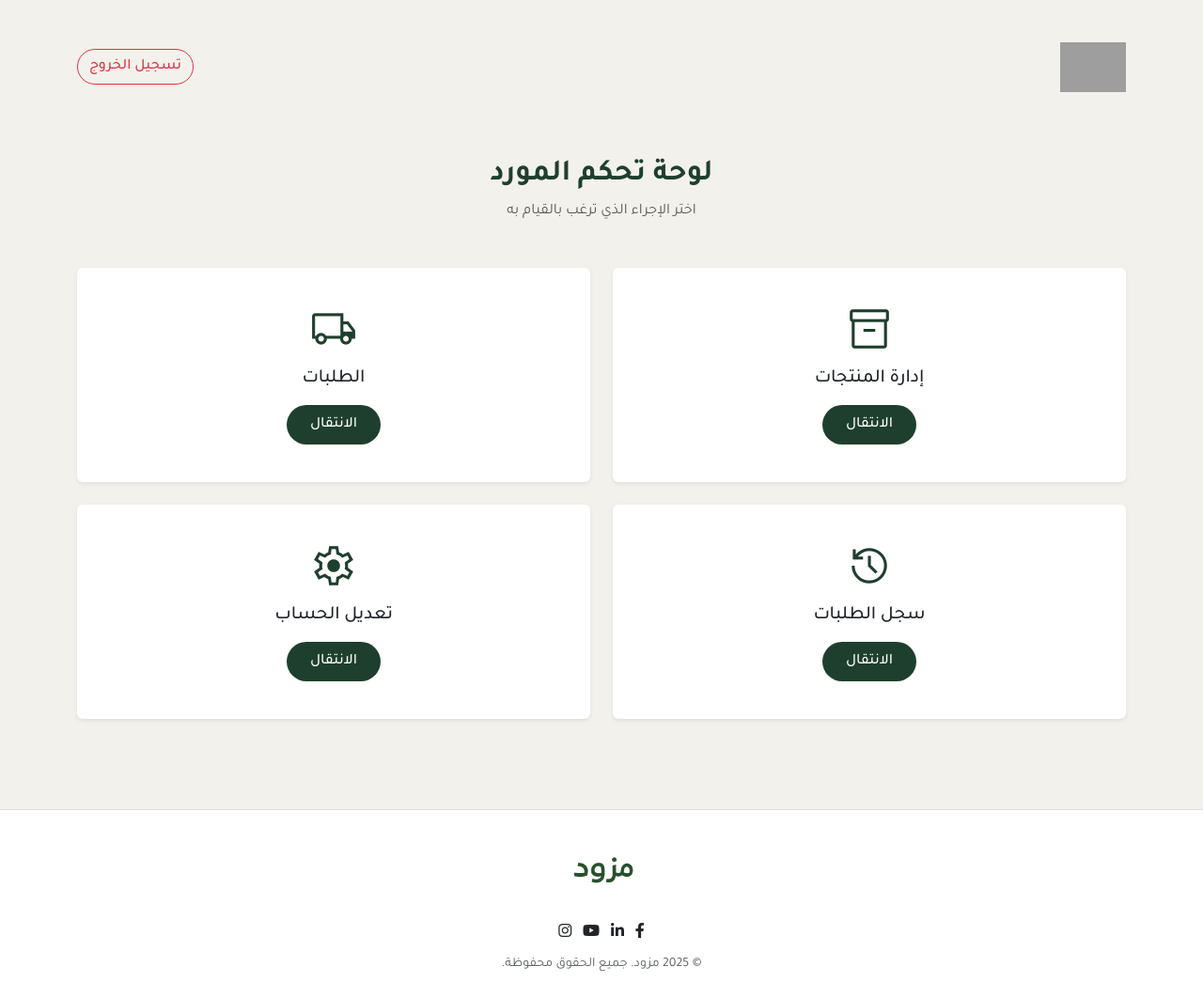
After one commit to wijx22/MuzawedProject, a Django app: page /supplier/ in a window 1280 px wide. The commit adds this page. Shown: the whole page at 94% size. Run offline with Django 5.2, Linux system fonts and the light colour scheme; grey boxes are pictures that could not be loaded.

Commit message:
fixing bugs

```diff
--- a/Muzawed/main/static/css/styles.css
+++ b/Muzawed/main/static/css/styles.css
@@ -4,7 +4,19 @@ body {
     font-family: 'Tajawal', sans-serif;
     background-color: #F3F1EC;
     color: #1F3F2E;
+    display: flex;
+    flex-direction: column;
+    min-height: 100vh;
 }
+/*     ترتيب اماكن الهيدر والفوتر    */
+main {
+    flex: 1;
+}
+
+html, body {
+    height: 100%;
+  }
+
 
 /*          الهيدر           */
 
@@ -130,7 +142,3 @@ a {
 a:hover {
   color: #6AA894;
 }
-
-main {
-    flex: 1;
-}
--- a/Muzawed/main/templates/main/supplier_base.html
+++ b/Muzawed/main/templates/main/supplier_base.html
@@ -22,31 +22,6 @@
         <img src="{% static 'img/logo.svg' %}" alt="مزود" width="70">
       </a>
 
-      <button class="navbar-toggler" type="button" data-bs-toggle="collapse" data-bs-target="#supplierNavbar"
-        aria-controls="supplierNavbar" aria-expanded="false" aria-label="تبديل القائمة">
-        <span class="navbar-toggler-icon"></span>
-      </button>
-
-      <div class="collapse navbar-collapse justify-content-center" id="supplierNavbar">
-        <ul class="navbar-nav text-center">
-          <li class="nav-item">
-            <a class="nav-link" href="#">الرئيسية</a>
-          </li>
-          <li class="nav-item">
-            <a class="nav-link" href="#">منتجاتي</a>
-          </li>
-          <li class="nav-item">
-            <a class="nav-link" href="#">الطلبات</a>
-          </li>
-          <li class="nav-item">
-            <a class="nav-link" href="#">سجل الطلبات</a>
-          </li>
-          <li class="nav-item">
-            <a class="nav-link" href="#">تعديل الحساب</a>
-          </li>
-        </ul>
-      </div>
-
       <div class="d-none d-lg-block">
         <a href="{% url 'accounts:log_out' %}" class="btn btn-outline-danger">تسجيل الخروج</a>
       </div>
@@ -54,8 +29,26 @@
     </div>
   </nav>
   <main>
-    {% block content %}
-    {% endblock %}
+    {% if messages %}
+    <div class="container mt-3">
+      {% for message in messages %}
+        {% if 'success' in message.tags %}
+          <div class="alert alert-success alert-dismissible fade show text-center" role="alert">
+        {% elif 'error' in message.tags %}
+          <div class="alert alert-danger alert-dismissible fade show text-center" role="alert">
+        {% elif 'warning' in message.tags %}
+          <div class="alert alert-warning alert-dismissible fade show text-center" role="alert">
+        {% else %}
+          <div class="alert alert-info alert-dismissible fade show text-center" role="alert">
+        {% endif %}
+            {{ message }}
+            <button type="button" class="btn-close" data-bs-dismiss="alert" aria-label="إغلاق"></button>
+          </div>
+      {% endfor %}
+    </div>
+  {% endif %}
+  {% block content %}
+  {% endblock %}
   </main>
 
 
--- /dev/null
+++ b/Muzawed/main/templates/main/supplier_index.html
@@ -0,0 +1,57 @@
+{% extends 'main/supplier_base.html' %}
+{% block title %}الرئيسية | المورد{% endblock %}
+
+{% block content %}
+
+<div class="container py-5">
+  <div class="text-center mb-5">
+    <h2 class="fw-bold" style="color: #1F3F2E;">لوحة تحكم المورد</h2>
+    <p class="text-muted">اختر الإجراء الذي ترغب بالقيام به</p>
+  </div>
+
+  <div class="row justify-content-center g-4">
+
+    <div class="col-md-6">
+      <div class="card h-100 text-center shadow-sm border-0 p-4">
+        <div class="card-body d-flex flex-column justify-content-center align-items-center">
+          <span class="material-symbols-outlined mb-3" style="font-size:50px; color: #1F3F2E;">inventory_2</span>
+          <h5 class="card-title mb-2">إدارة المنتجات</h5>
+          <a href="#" class="btn btn-primary-custom mt-2">الانتقال</a>
+        </div>
+      </div>
+    </div>
+
+    <div class="col-md-6">
+      <div class="card h-100 text-center shadow-sm border-0 p-4">
+        <div class="card-body d-flex flex-column justify-content-center align-items-center">
+          <span class="material-symbols-outlined mb-3" style="font-size:50px; color: #1F3F2E;">local_shipping</span>
+          <h5 class="card-title mb-2">الطلبات</h5>
+          <a href="#" class="btn btn-primary-custom mt-2">الانتقال</a>
+        </div>
+      </div>
+    </div>
+
+    <div class="col-md-6">
+      <div class="card h-100 text-center shadow-sm border-0 p-4">
+        <div class="card-body d-flex flex-column justify-content-center align-items-center">
+          <span class="material-symbols-outlined mb-3" style="font-size:50px; color: #1F3F2E;">history</span>
+          <h5 class="card-title mb-2">سجل الطلبات</h5>
+          <a href="#" class="btn btn-primary-custom mt-2">الانتقال</a>
+        </div>
+      </div>
+    </div>
+
+    <div class="col-md-6">
+      <div class="card h-100 text-center shadow-sm border-0 p-4">
+        <div class="card-body d-flex flex-column justify-content-center align-items-center">
+          <span class="material-symbols-outlined mb-3" style="font-size:50px; color: #1F3F2E;">settings</span>
+          <h5 class="card-title mb-2">تعديل الحساب</h5>
+          <a href="#" class="btn btn-primary-custom mt-2">الانتقال</a>
+        </div>
+      </div>
+    </div>
+
+  </div>
+</div>
+
+{% endblock %}
--- a/Muzawed/main/urls.py
+++ b/Muzawed/main/urls.py
@@ -7,5 +7,5 @@ urlpatterns = [
     path('', views.index_view , name='index_view'),
     path('contact/', views.contact_view, name='contact_view'),
     path('about/', views.about_view, name='about_view'),
-    path('about/', views.supplie_view, name='supplie_view'),
+    path('supplier/', views.supplie_view, name='supplie_view'),
 ]
--- a/Muzawed/main/views.py
+++ b/Muzawed/main/views.py
@@ -35,4 +35,4 @@ def about_view(request):
     return render(request, 'main/about.html')
 
 def supplie_view(request):
-    return render(request, 'main/supplier_base.html')
+    return render(request, 'main/supplier_index.html')
```
Also changed, not shown: Muzawed/main/templates/main/base.html (+9 -1 lines).
